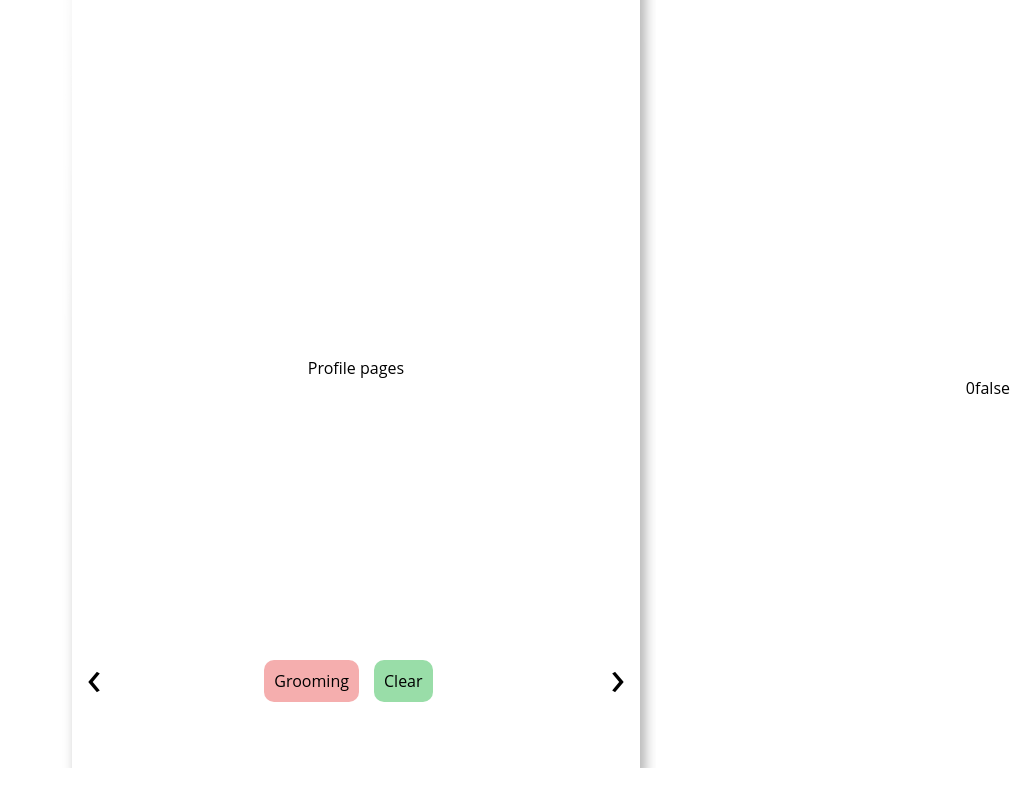
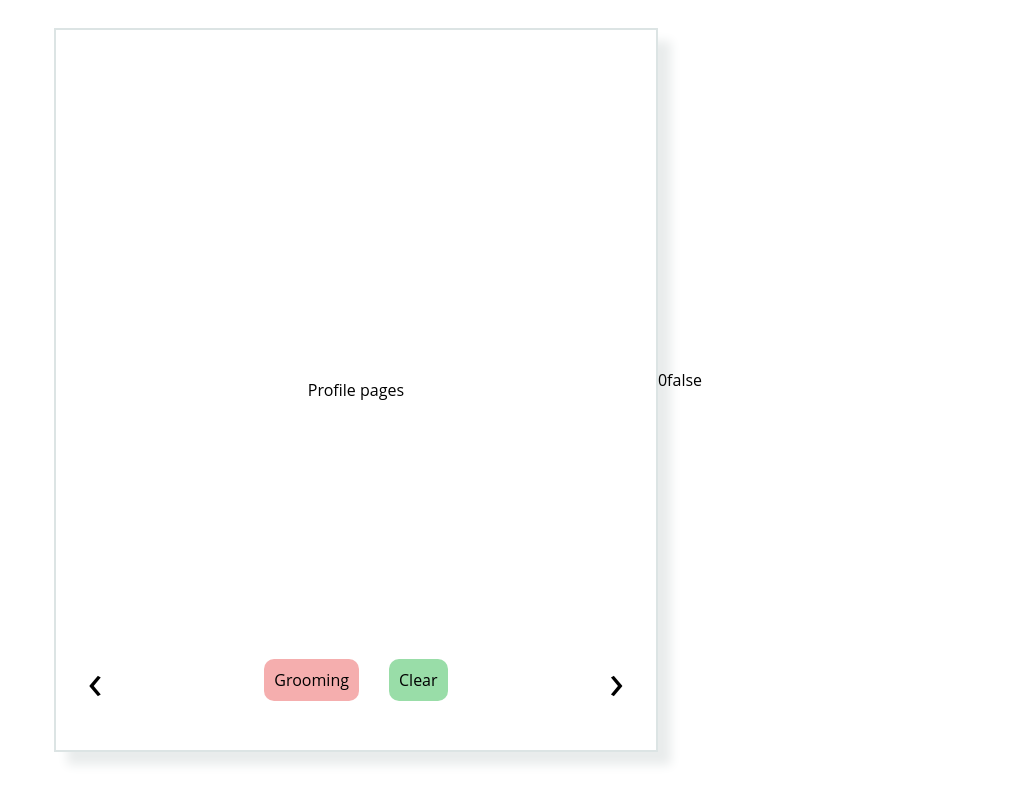
Before and after one commit to PaulaMateoGorina/grooming-minigame, a Vue app: page / in a window 1280 px wide. Shown: the whole page, without its empty margins (262-1280 px from the left). Built offline with nearby package versions, Linux system fonts and the light colour scheme.

Commit message:
css changes

```diff
--- a/src/components/ChatReport.vue
+++ b/src/components/ChatReport.vue
@@ -14,10 +14,8 @@
 
         <div class="report-buttons-container">
             <div @click="changePage(false)" class="report-button prev-button">&#8249;</div>
-            <div class="answer-buttons-container">
-                <div class="report-button answer-button grooming" @click="sendSolveReport(true)">Grooming</div>
-                <div class="report-button answer-button clear" @click="sendSolveReport(false)">Clear</div>
-            </div>
+            <div class="report-button answer-button grooming" @click="sendSolveReport(true)">Grooming</div>
+            <div class="report-button answer-button clear" @click="sendSolveReport(false)">Clear</div>
             <div @click="changePage(true)" class="report-button next-button">&#8250;</div>
         </div>
     </div>
--- a/src/css/messages.css
+++ b/src/css/messages.css
@@ -134,7 +134,6 @@
 
 .stages-list-item {
     padding: 10px;
-    transition: background-color 0.3s;
     border-bottom: 1px solid var(--border-color);
     cursor: pointer;
 }
--- a/src/css/report.css
+++ b/src/css/report.css
@@ -1,46 +1,35 @@
 .report {
     display: flex;
-    flex-direction: column;
+    justify-content: center;
     align-items: center;
-    justify-content: center;
-    position: relative;
-    background-image: url('@/assets/report.png');
-    background-position: center;
-    background-repeat: no-repeat;
-    min-height: 0;
+    height: 90vh;
+    width: 600px;
+    margin-top: 20px;
+    border: 2px solid;
+    border-color: rgb(220, 228, 228);
+    box-shadow: 12.5px 12.5px 10px rgb(233, 236, 236);
     overflow: hidden;
-    height: 100vh;
-    width: 100%;
-    margin-top: -40px;
-}
-
-.report-wrapper {
-    position: relative;
 }
 
 .report-buttons-container {
+    position: absolute;
     display: flex;
-    justify-content: space-between;
+    justify-content: center;
     align-items: center;
-    position: absolute;
-    bottom: 6.5%;
+    bottom: 9.5%;
     width: 650px;
 }
 
 .report-button {
     cursor: pointer;
     padding: 10px;
-    text-align: center;
-}
-
-.answer-buttons-container {
-    display: flex;
-    align-items: center;
 }
 
 .answer-button {
     border-radius: 10px;
+    margin-left: 15px;
     margin-right: 15px;
+    height: 50%;
 }
 
 .grooming {
@@ -54,8 +43,6 @@
 .prev-button,
 .next-button {
     font-size: 50px;
-    margin-left: 7%;
-    margin-right: 7%;
-    height: 50px;
-    line-height: 40px; /* Adjusted to match the height of the answer buttons */
+    margin-left: 21%;
+    margin-right: 21%;
 }
```
